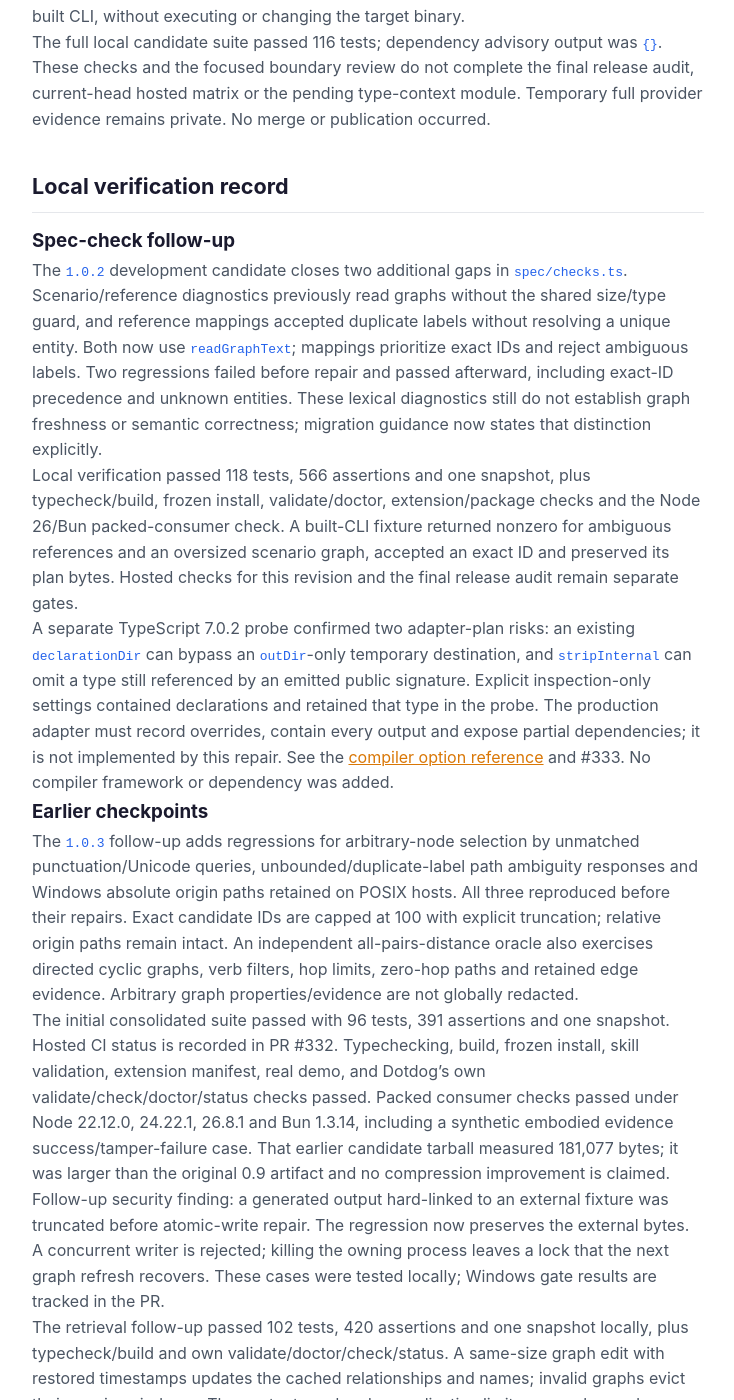
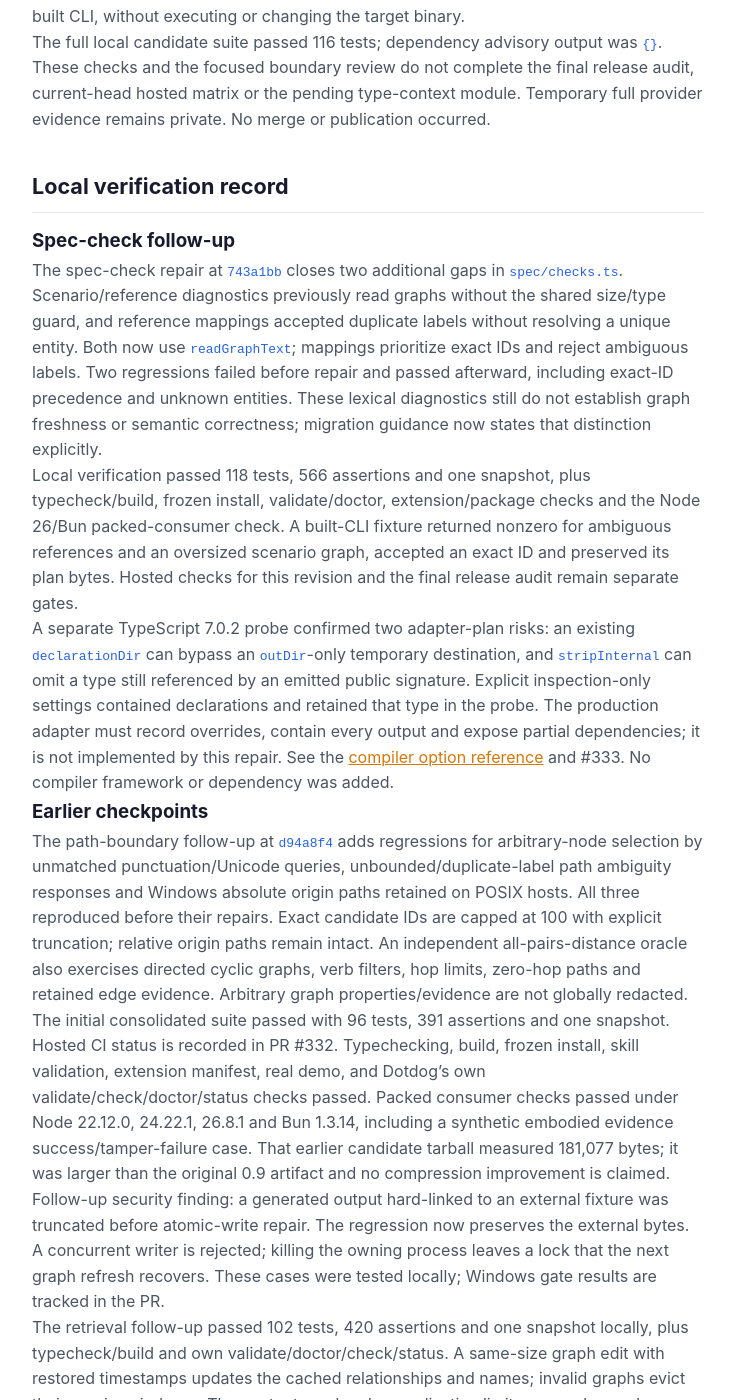
Before and after one commit to specdog/dotdog, a Jekyll site: the page built from docs/v1-security-audit.md, in a window 1280 px wide and 1400 px high, scrolled down 3607 px. Shown: the whole window, without its empty margins (272-1006 px from the left). Built offline with Jekyll 4.4.1, drawn with Linux system fonts in a browser that asks for light colours; some of the changed text lies outside the part shown.

Commit message:
chore: keep development changes under the 1.0.0 release

```diff
--- a/docs/v1-security-audit.md
+++ b/docs/v1-security-audit.md
@@ -50,7 +50,7 @@
 
 ## Scoped gap repair
 
-The unreleased `1.0.1` candidate repairs malformed nested workspace input before registry construction and removes the resolver's unchecked JSON-to-config assertion. Success-only typed data passes real `strict`/`exactOptionalPropertyTypes` compiler checks; invalid-result data access is rejected with TS2339. No runtime schema dependency was added.
+The workspace-boundary repair at `22b0b7e` repairs malformed nested workspace input before registry construction and removes the resolver's unchecked JSON-to-config assertion. Success-only typed data passes real `strict`/`exactOptionalPropertyTypes` compiler checks; invalid-result data access is rejected with TS2339. No runtime schema dependency was added.
 
 `path --dag` previously bypassed repository and file-size checks. It now uses the shared safe reader; a regression confirms that an external graph cannot be returned. Traversal results retain supplied coverage and node provenance, disclose search boundaries, and fail explicitly when scope metadata cannot fit the requested token budget.
 
@@ -62,7 +62,7 @@
 
 ### Spec-check follow-up
 
-The `1.0.2` development candidate closes two additional gaps in `spec/checks.ts`. Scenario/reference diagnostics previously read graphs without the shared size/type guard, and reference mappings accepted duplicate labels without resolving a unique entity. Both now use `readGraphText`; mappings prioritize exact IDs and reject ambiguous labels. Two regressions failed before repair and passed afterward, including exact-ID precedence and unknown entities. These lexical diagnostics still do not establish graph freshness or semantic correctness; migration guidance now states that distinction explicitly.
+The spec-check repair at `743a1bb` closes two additional gaps in `spec/checks.ts`. Scenario/reference diagnostics previously read graphs without the shared size/type guard, and reference mappings accepted duplicate labels without resolving a unique entity. Both now use `readGraphText`; mappings prioritize exact IDs and reject ambiguous labels. Two regressions failed before repair and passed afterward, including exact-ID precedence and unknown entities. These lexical diagnostics still do not establish graph freshness or semantic correctness; migration guidance now states that distinction explicitly.
 
 Local verification passed 118 tests, 566 assertions and one snapshot, plus typecheck/build, frozen install, validate/doctor, extension/package checks and the Node 26/Bun packed-consumer check. A built-CLI fixture returned nonzero for ambiguous references and an oversized scenario graph, accepted an exact ID and preserved its plan bytes. Hosted checks for this revision and the final release audit remain separate gates.
 
@@ -70,7 +70,7 @@
 
 ### Earlier checkpoints
 
-The `1.0.3` follow-up adds regressions for arbitrary-node selection by unmatched punctuation/Unicode queries, unbounded/duplicate-label path ambiguity responses and Windows absolute origin paths retained on POSIX hosts. All three reproduced before their repairs. Exact candidate IDs are capped at 100 with explicit truncation; relative origin paths remain intact. An independent all-pairs-distance oracle also exercises directed cyclic graphs, verb filters, hop limits, zero-hop paths and retained edge evidence. Arbitrary graph properties/evidence are not globally redacted.
+The path-boundary follow-up at `d94a8f4` adds regressions for arbitrary-node selection by unmatched punctuation/Unicode queries, unbounded/duplicate-label path ambiguity responses and Windows absolute origin paths retained on POSIX hosts. All three reproduced before their repairs. Exact candidate IDs are capped at 100 with explicit truncation; relative origin paths remain intact. An independent all-pairs-distance oracle also exercises directed cyclic graphs, verb filters, hop limits, zero-hop paths and retained edge evidence. Arbitrary graph properties/evidence are not globally redacted.
 
 The initial consolidated suite passed with 96 tests, 391 assertions and one snapshot. Hosted CI status is recorded in PR #332. Typechecking, build, frozen install, skill validation, extension manifest, real demo, and Dotdog's own validate/check/doctor/status checks passed. Packed consumer checks passed under Node 22.12.0, 24.22.1, 26.8.1 and Bun 1.3.14, including a synthetic embodied evidence success/tamper-failure case. That earlier candidate tarball measured 181,077 bytes; it was larger than the original 0.9 artifact and no compression improvement is claimed.
 
--- a/extension.yml
+++ b/extension.yml
@@ -3,7 +3,7 @@
   "extension": {
     "id": "dotdog",
     "name": "Dotdog",
-    "version": "1.0.3",
+    "version": "1.0.0",
     "description": "Import GitHub Spec Kit artifacts into local knowledge graphs for validation, analysis, search, and MCP queries.",
     "author": "specdog",
     "repository": "https://github.com/specdog/dotdog",
--- a/packages/dotdog/package.json
+++ b/packages/dotdog/package.json
@@ -1,6 +1,6 @@
 {
   "name": "dotdog",
-  "version": "1.0.3",
+  "version": "1.0.0",
   "description": "CLI tool for structured software specifications. Validate .dog files, compile .dag graphs, query via MCP.",
   "type": "module",
   "main": "dist/cli.js",
```
Also changed, not shown: AGENTS.md (+1 -1 lines), CONTRIBUTING.md (+1 -1 lines), docs/spec-kit-extension.md (+1 -1 lines), docs/v1-release-plan.md (+1 -1 lines), CHANGELOG.md, packages/dotdog/CHANGELOG.md, 1 other file.
